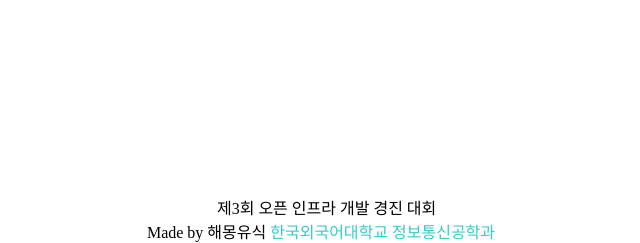
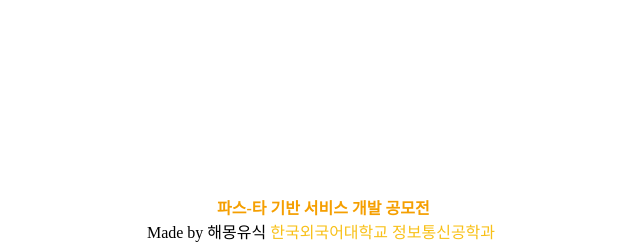
Before and after one commit to pass-ta/PaaS-TA_Manage_Server, a Django app: page /login/ in a window 1280 px wide. Shown: the part 663-906 px from the top of the page, without its empty margins (319-959 px from the left). Run offline with Django 3.2, Linux system fonts and the light colour scheme.

Commit message:
modify footer

```diff
--- a/main/templates/login.html
+++ b/main/templates/login.html
@@ -46,8 +46,8 @@
         </div>
     </div>
     <div class="login-footer">
-        <span><span style="margin-left: 70px;">제3회 오픈 인프라 개발 경진 대회</span><span> <br>
-        Made by 해몽유식 <span style="color: #33ccc5;">한국외국어대학교 정보통신공학과</span></span>
+        <span><span style="color:#f59f00; font-weight: 900; margin-left: 70px;">파스-타 기반 서비스 개발 공모전</span><span> <br>
+        Made by 해몽유식 <span style="color: #f8c018;">한국외국어대학교 정보통신공학과</span></span>
     </div>
 </body>
 </html>
```
